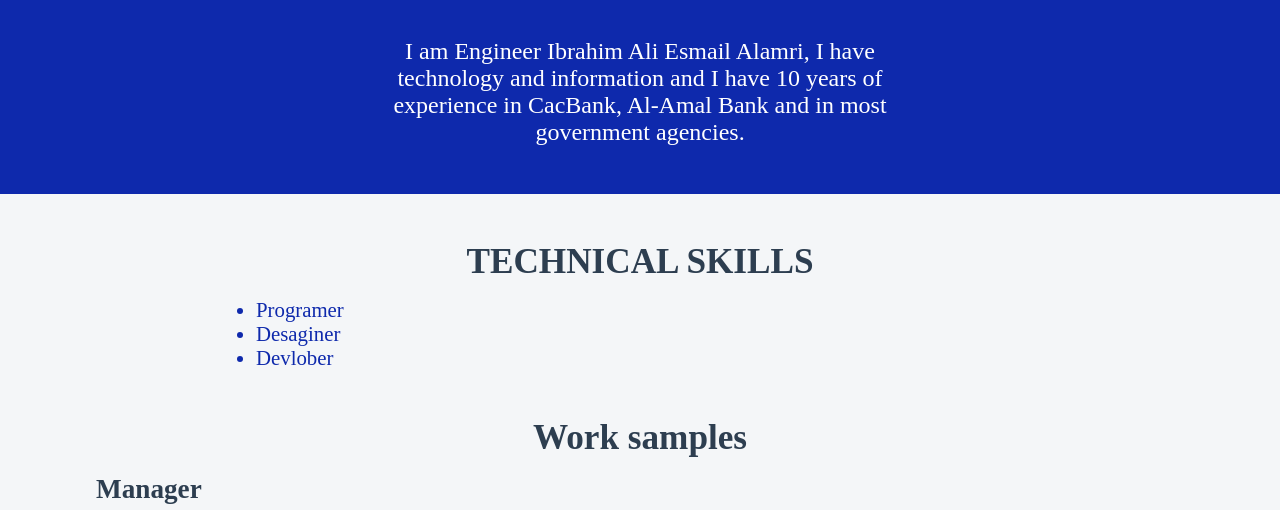
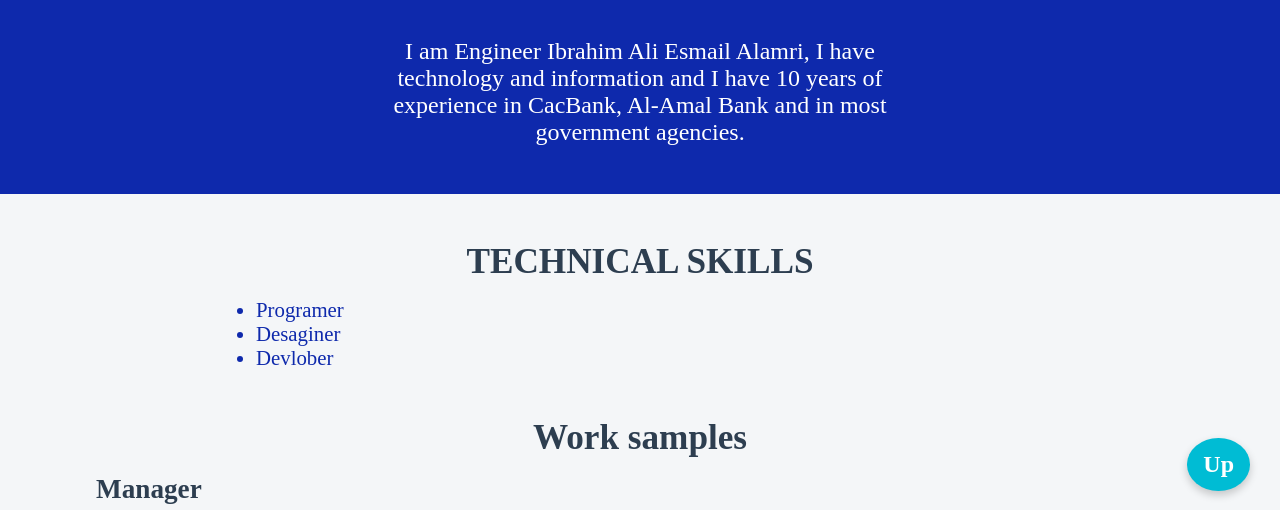
Before and after one commit to IbrahimTaiz/portfolio, a plain HTML site: page index.html in a window 1280 px wide. Shown: the part 279-789 px from the top of the page. Drawn offline with Linux system fonts and the light colour scheme.

Commit message:
Update index.html
Update index.html

```diff
--- a/index.html
+++ b/index.html
@@ -178,7 +178,7 @@
         </div>
     </main>
 
-
+  <a href="#top" class="scroll-to-top" title="Back to Top">Up</a>
     <footer>
         <p>MyPhone: +967 774161914</p>
         <p>MyEmail: dkh.alamri@gmail.com</p>
```
